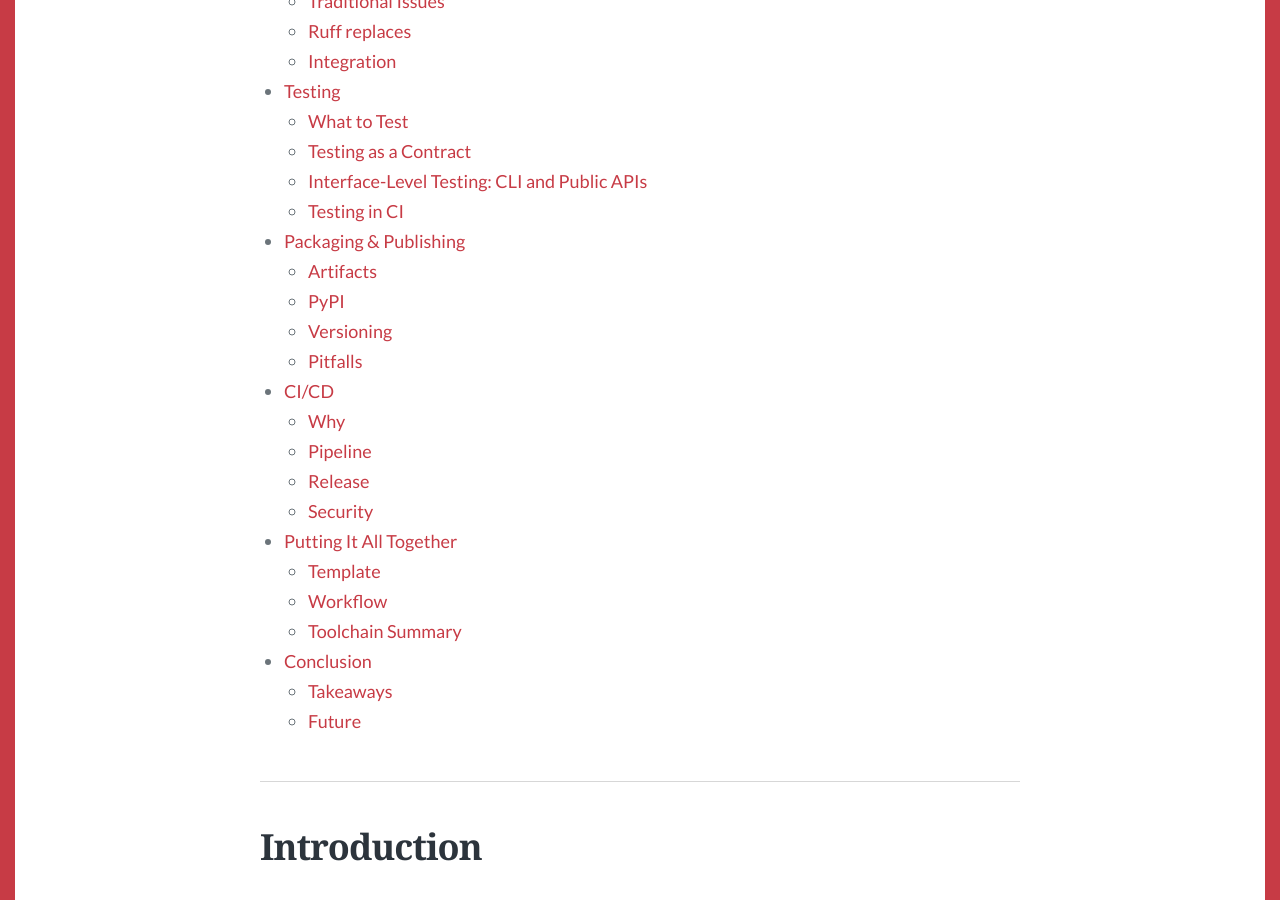
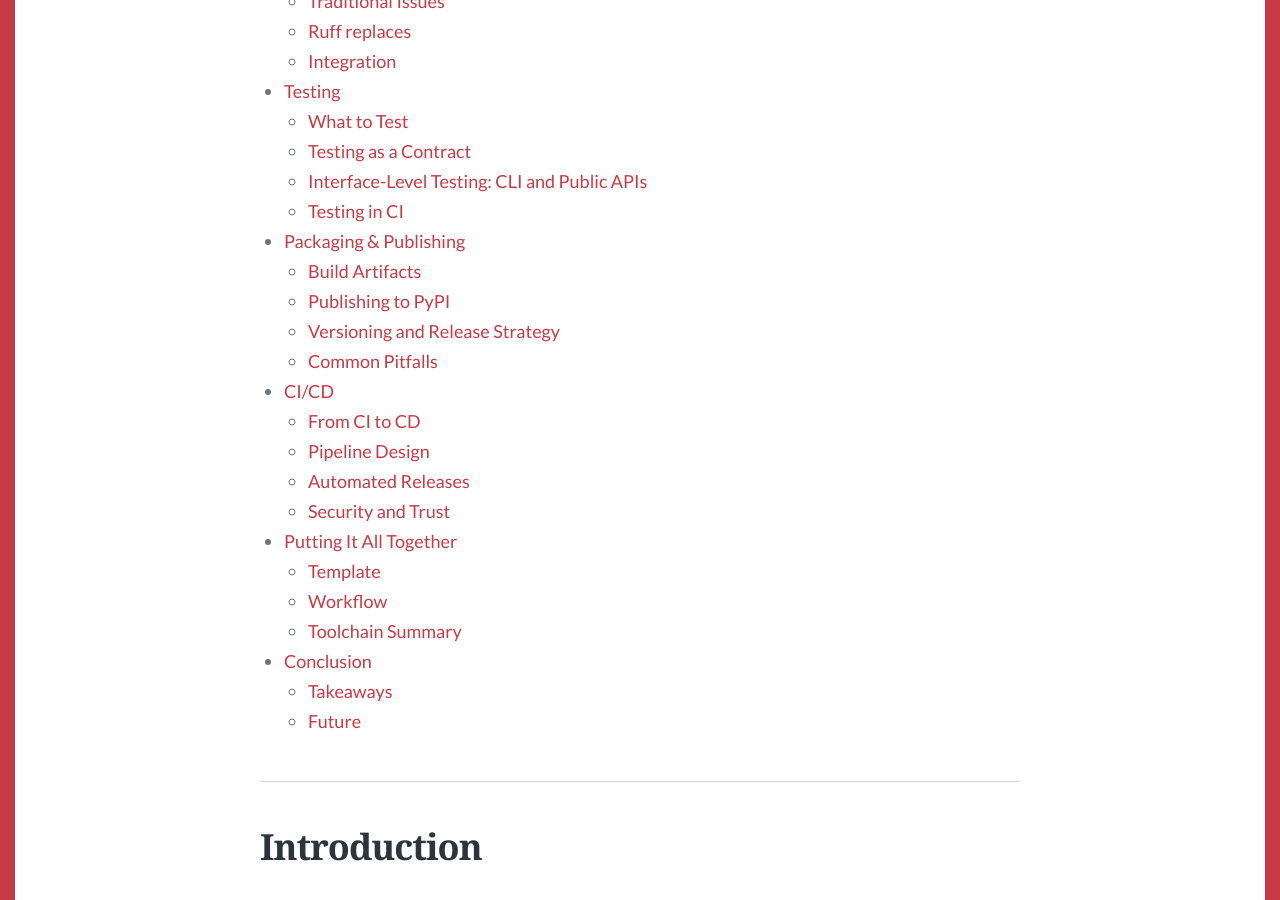
Before and after one commit to HuRuilizhen/HuRuilizhen.github.io, a Jekyll site: the page built from _posts/2026-03-30-Designing-a-Production-Ready-Python-Package.md, in a window 1280 px wide and 900 px high, scrolled down 1962 px. Built offline with Jekyll 4.4.1, drawn with Linux system fonts in a browser that asks for light colours; some web fonts are replaced; comment, search, counter and statistics services are not loaded; some of the changed text lies outside the part shown.

Commit message:
chore(production-ready-python-package): revise outline

```diff
--- a/_posts/2026-03-30-Designing-a-Production-Ready-Python-Package.md
+++ b/_posts/2026-03-30-Designing-a-Production-Ready-Python-Package.md
@@ -40,15 +40,15 @@ Python packaging has long been shaped by a fragmented ecosystem of loosely conne
   - [Interface-Level Testing: CLI and Public APIs](#interface-level-testing-cli-and-public-apis)
   - [Testing in CI](#testing-in-ci)
 - [Packaging & Publishing](#packaging-publishing)
-  - [Artifacts](#artifacts)
-  - [PyPI](#pypi)
-  - [Versioning](#versioning)
-  - [Pitfalls](#pitfalls)
+  - [Build Artifacts](#build-artifacts)
+  - [Publishing to PyPI](#publishing-to-pypi)
+  - [Versioning and Release Strategy](#versioning-and-release-strategy)
+  - [Common Pitfalls](#common-pitfalls)
 - [CI/CD](#cicd)
-  - [Why](#why)
-  - [Pipeline](#pipeline)
-  - [Release](#release)
-  - [Security](#security)
+  - [From CI to CD](#from-ci-to-cd)
+  - [Pipeline Design](#pipeline-design)
+  - [Automated Releases](#automated-releases)
+  - [Security and Trust](#security-and-trust)
 - [Putting It All Together](#putting-it-all-together)
   - [Template](#template)
   - [Workflow](#workflow)
@@ -347,25 +347,25 @@ In this model, testing is no longer an isolated activity but an integral part of
 
 # Packaging & Publishing
 
-## Artifacts
+## Build Artifacts
 
-## PyPI
+## Publishing to PyPI
 
-## Versioning
+## Versioning and Release Strategy
 
-## Pitfalls
+## Common Pitfalls
 
 ---
 
 # CI/CD
 
-## Why
+## From CI to CD
 
-## Pipeline
+## Pipeline Design
 
-## Release
+## Automated Releases
 
-## Security
+## Security and Trust
 
 ---
 
```
